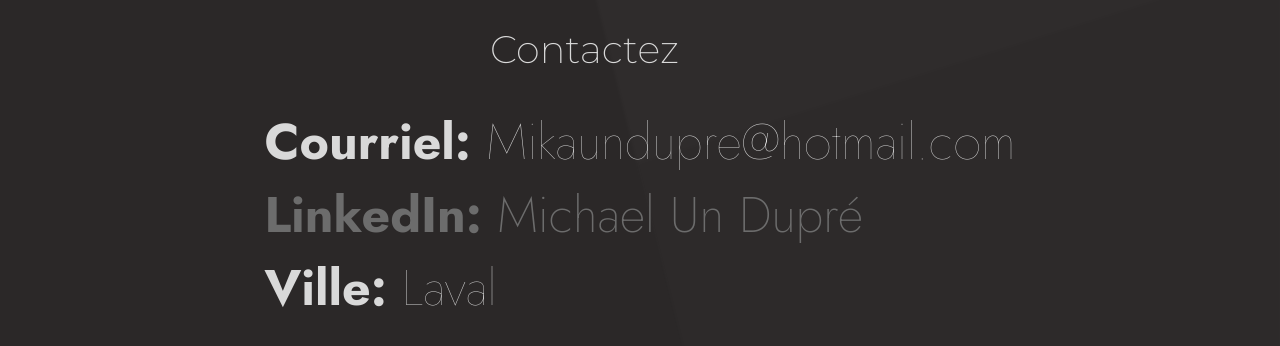
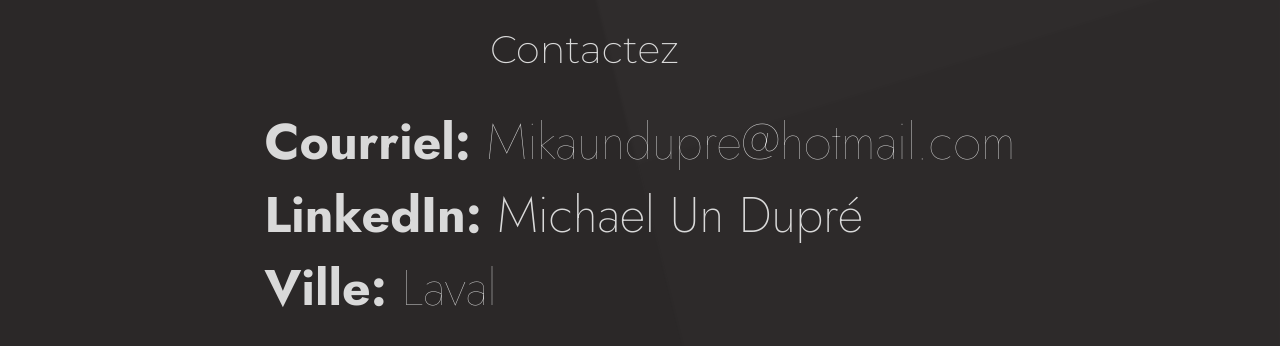
Before and after one commit to MichaelU-D/portfolio-michael-un_dupre, a plain HTML site: page contact.html in a window 1280 px wide. Both pictures are taken after a click on the link 1144 px from the left and 78 px from the top of the page. Shown: the part 156-502 px from the top of the page. Drawn offline with nearby package versions, Linux system fonts and the light colour scheme.

Commit message:
even more fix!

```diff
--- a/contact.html
+++ b/contact.html
@@ -6,6 +6,7 @@
   <title>Contact</title>
   <link rel="stylesheet" href="style.css">
   <script src="https://unpkg.com/vue@3/dist/vue.global.js"></script>
+  <link rel="icon" type="image" href="./media/logo_mika.svg">
 </head>
 <body>
   <!-- Navbar -->
--- a/style.css
+++ b/style.css
@@ -377,6 +377,15 @@ body.dark-mode {
   background-position: top;
 }
 
+body.dark-mode a {
+  font-size: clamp(50px, 3vw, 100px);
+  font-family: Jost;
+  font-weight: 200;
+  color: #D9D9D9;
+  margin: 0px;
+  text-decoration: none;
+}
+
 /*bouton contraire*/
 body.dark-mode .accueil {
   background-image: url('media/btn_acc_hover.svg');
```
Also changed, not shown: projet_presentation.html (+1 -0 lines), projets.html (+1 -0 lines).
